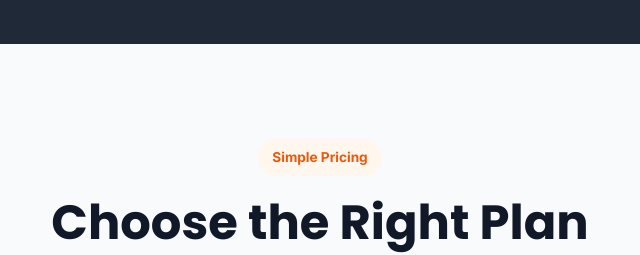
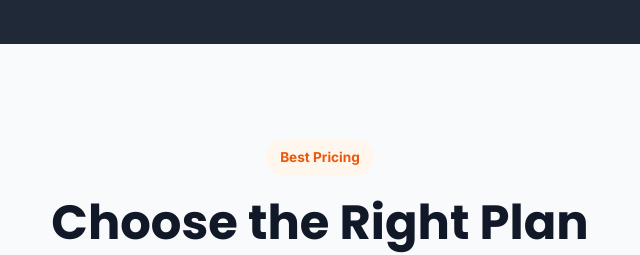
Before and after one commit to patty-webdev/qrserve, a plain HTML site: page index.html in a window 1280 px wide. Shown: the part 3200-3455 px from the top of the page, 320-960 px from the left. Drawn offline with Linux system fonts and the light colour scheme.

```diff
--- a/index.html
+++ b/index.html
@@ -461,7 +461,7 @@
     <section class="pricing" id="pricing">
       <div class="container">
         <div class="section-header reveal">
-          <span class="section-tag">Simple Pricing</span>
+          <span class="section-tag">Best Pricing </span>
 
           <h2 class="section-title">
             Choose the Right Plan
```
